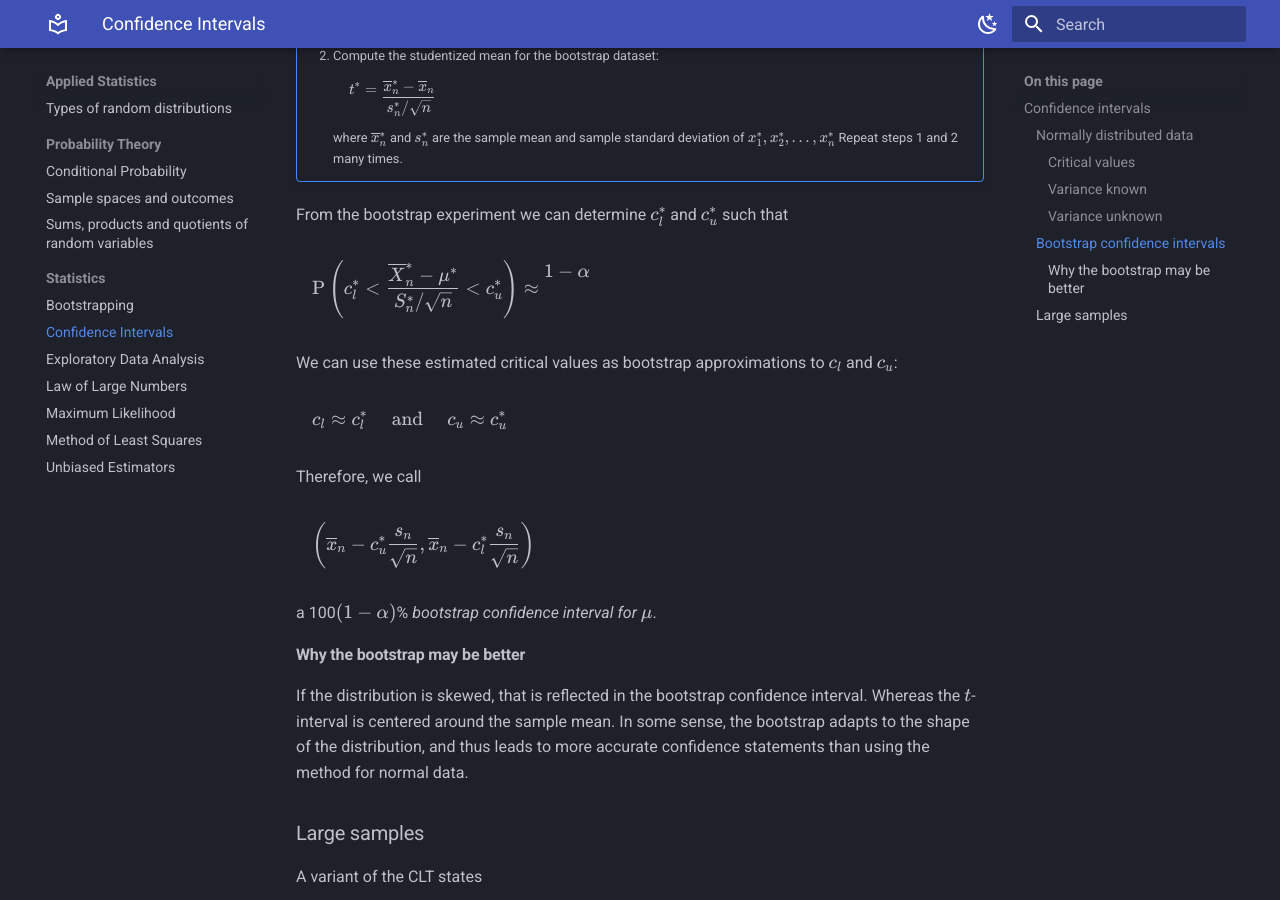
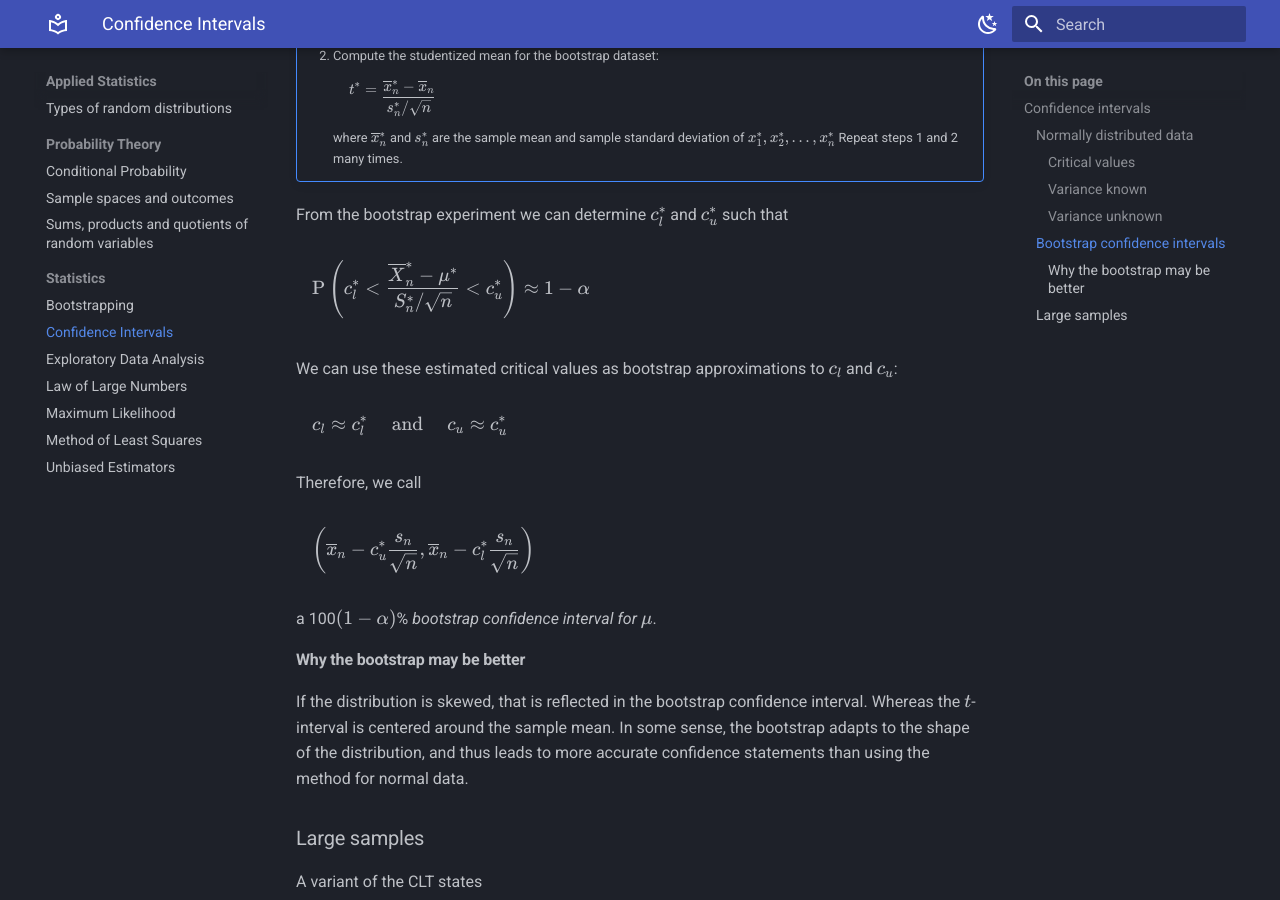
Before and after one commit to gustavkrist/notes, an MkDocs documentation site: the page built from docs/Applied Statistics/Statistics/Confidence Intervals.md, in a window 1280 px wide and 900 px high, scrolled down 4099 px. Built offline with MkDocs 1.6.1 and Material for MkDocs 9.7.7, drawn with Linux system fonts in a browser that asks for light colours; nearby versions of some CDN libraries.

Commit message:
formatting

```diff
--- a/docs/Applied Statistics/Statistics/Confidence Intervals.md
+++ b/docs/Applied Statistics/Statistics/Confidence Intervals.md
@@ -191,7 +191,9 @@ the best thing to do is to bootstrap.
 From the bootstrap experiment we can determine $c_l^*$ and $c_u^*$ such that
 
 $$
+\begin{align*}
 \P\left( c_l^* < \frac{\mean{X}_n^* - \mu^*}{S_n^* / \sqrt{n}} < c_u^* \right) \approx 1 - \alpha
+\end{align*}
 $$
 
 We can use these estimated critical values as bootstrap approximations to $c_l$
```
